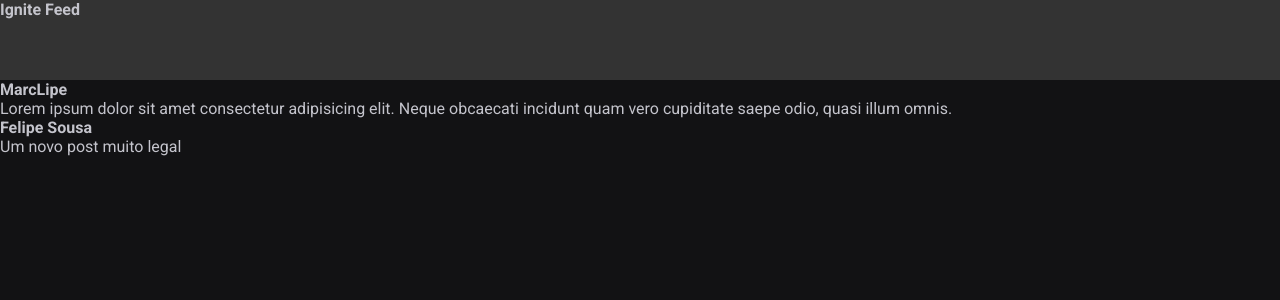
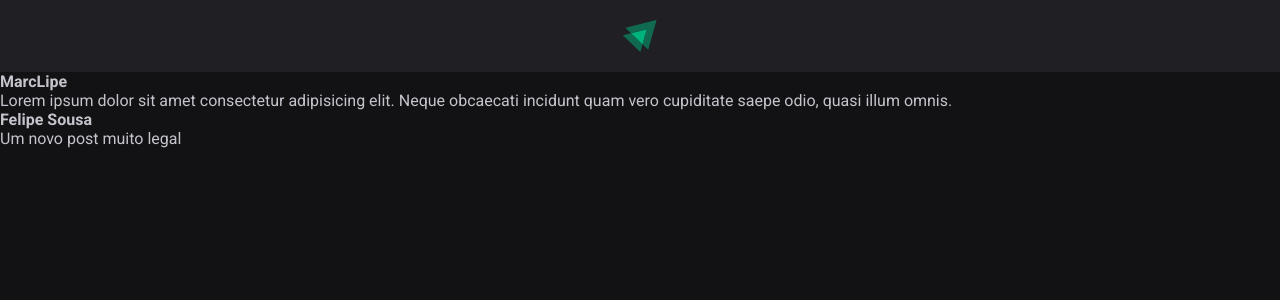
Before and after one commit to marclipe/study-react, a React (Vite) app in the folder 01-fundamentos-reactjs/: page / in a window 1280 px wide. Shown: the top 300 px of the page. Built offline with nearby package versions, Linux system fonts and the light colour scheme.

Commit message:
Header logo done!

```diff
--- a/01-fundamentos-reactjs/src/components/Header.jsx
+++ b/01-fundamentos-reactjs/src/components/Header.jsx
@@ -1,9 +1,11 @@
 import styles from '../components/Header.module.css'
+
+import igniteLogo from '../assets/ignite-logo.svg'
 
 export function Header(){
     return (
       <header className={styles.header}>
-        <strong>Ignite Feed</strong>
+        <img src={igniteLogo} alt="Logotipo do Ignite" />
       </header>
     );
 }
--- a/01-fundamentos-reactjs/src/components/Header.module.css
+++ b/01-fundamentos-reactjs/src/components/Header.module.css
@@ -1,4 +1,10 @@
 .header {
-    background-color: #333;
-    height: 80px;
+    background-color: var(--gray-800);
+    display: flex;
+    justify-content: center;
+    padding: 1.25rem 0;
 }
+
+.header img {
+    height: 2rem;
+}
```
Also changed, not shown: 01-fundamentos-reactjs/src/assets/ignite-logo.svg (added).
